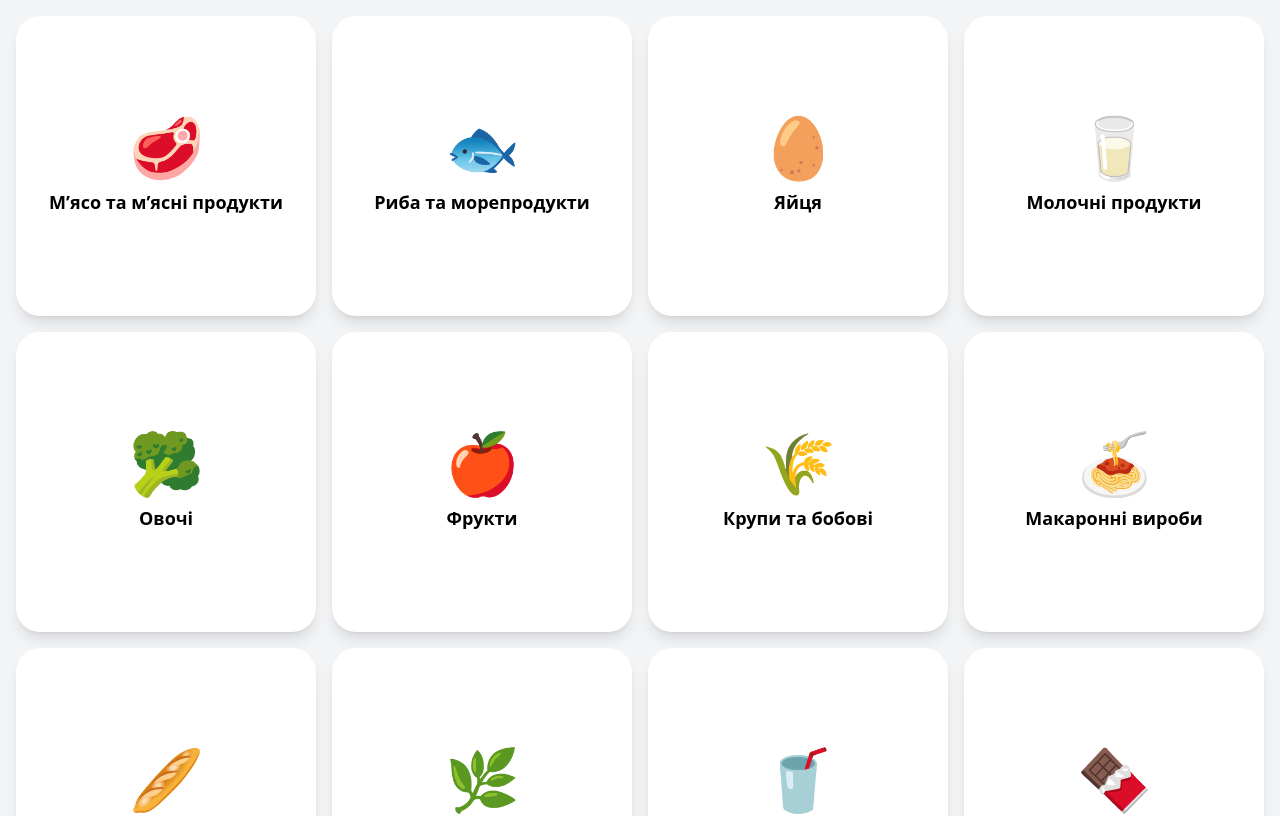
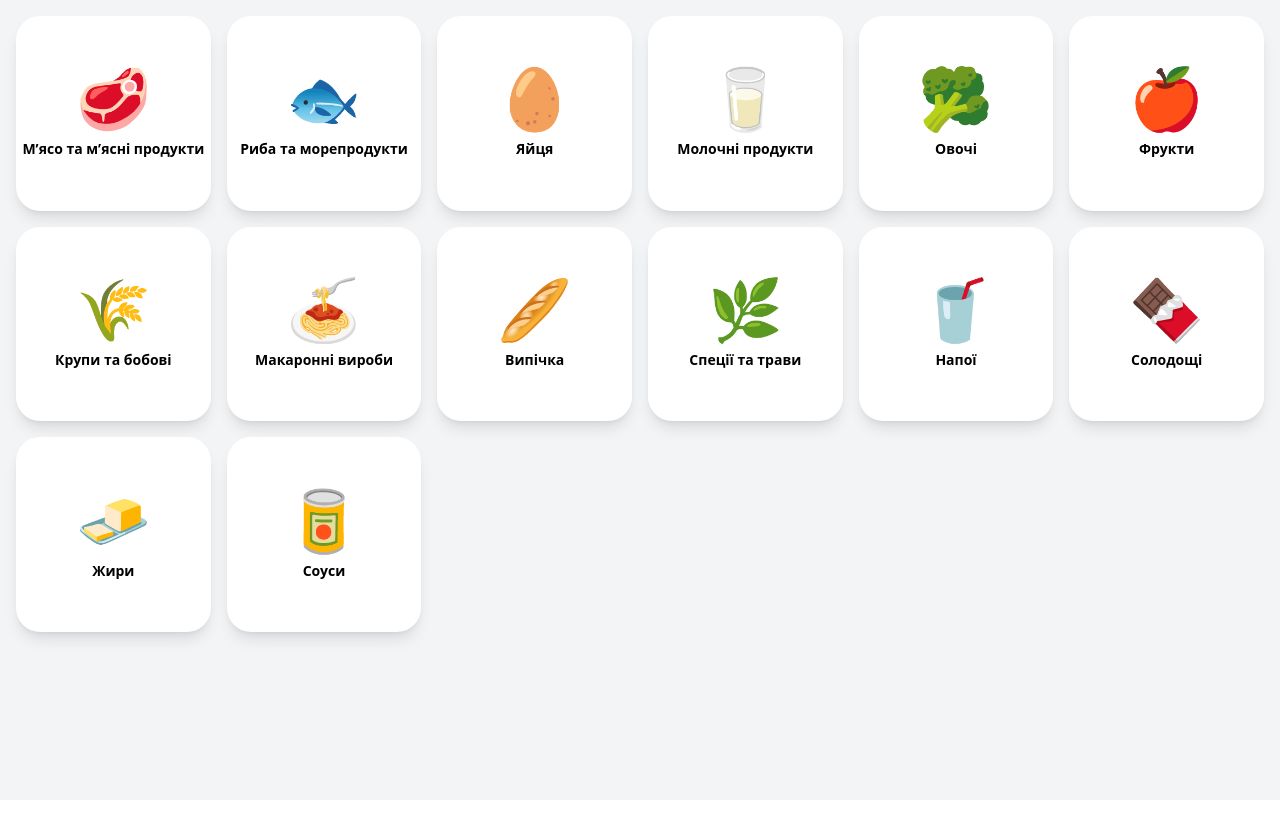
Before and after one commit to akabuda050/products-inventory-1, a Vue app: page / in a window 1280 px wide. Shown: the top 816 px of the page. Built offline with nearby package versions, Linux system fonts and the light colour scheme.

Commit message:
Update App.vue

```diff
--- a/src/App.vue
+++ b/src/App.vue
@@ -198,10 +198,10 @@ function toggleTag(tag){ const i = activeItem.value.tags.indexOf(tag); i!==-1?ac
 <div class="min-h-screen bg-gray-100 p-4">
 
   <!-- CATEGORIES -->
-  <div v-if="!activeCategory" class="grid grid-cols-2 sm:grid-cols-3 md:grid-cols-4 gap-4">
+  <div v-if="!activeCategory" class="grid grid-cols-2 md:grid-cols-6 gap-4">
     <button v-for="c in categories" :key="c.id" @click="activeCategory=c.id" class="bg-white rounded-3xl shadow-lg aspect-square flex flex-col items-center justify-center active:scale-95 transition">
       <div class="text-6xl mb-3">{{ c.icon }}</div>
-      <div class="text-lg font-semibold">{{ c.label }}</div>
+      <div class="text-sm font-semibold">{{ c.label }}</div>
     </button>
   </div>
 
@@ -211,12 +211,12 @@ function toggleTag(tag){ const i = activeItem.value.tags.indexOf(tag); i!==-1?ac
       <button class="text-lg font-semibold text-blue-600" @click="activeCategory=null">← Назад</button>
       <button class="px-4 py-2 bg-green-500 text-white rounded-2xl" @click="openAddModal">Додати продукт</button>
     </div>
-  <div class="grid grid-cols-2 sm:grid-cols-3 md:grid-cols-4 lg:grid-cols-5 gap-4">
+  <div class="grid grid-cols-2 md:grid-cols-6 gap-4">
   <div v-for="item in inventory[activeCategory]" :key="item.name" class="relative flex flex-col items-center relative">
   <button @click="openItem(item)" class="flex flex-col items-center w-full aspect-square justify-between p-3 rounded-2xl bg-white shadow-lg">
     <div class="text-6xl flex justify-center mt-2">{{ item.icon }}</div>
     <div class="text-center mt-2">
-      <div class="text-lg font-semibold line-clamp-2">{{ item.name }}</div>
+      <div class="text-sm font-semibold line-clamp-1">{{ item.name }}</div>
       <div class="text-base font-bold mt-1">{{ pretty(item) }}</div>
     </div>
     <div class="flex flex-wrap justify-center gap-1 mt-2 max-h-10 overflow-auto">
```
